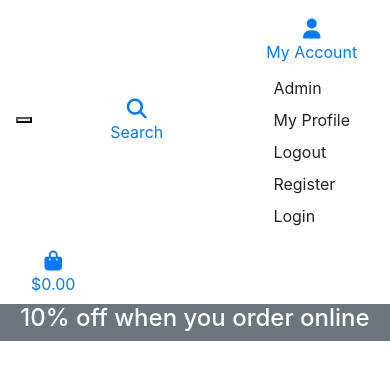
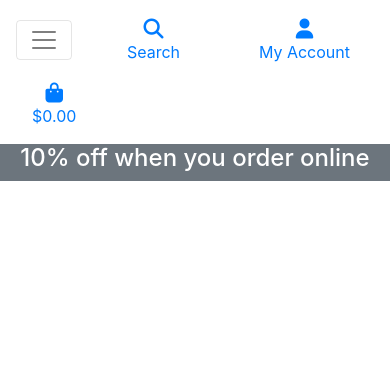
Before and after one commit to elliemcavoy/zolsha-order-online, a Django app: page / in a window 390 px wide. Shown: the top 380 px of the page. Run offline with Django 3.2, Linux system fonts and the light colour scheme; some libraries are stand-ins or nearby versions.

Commit message:
Fixed Account dropdown on mobile view as dropdown items were always displayed instead of on click

```diff
--- a/templates/base.html
+++ b/templates/base.html
@@ -56,7 +56,7 @@
       </div>
         <div class="col-12 col-md-4 col-lg-4 my-auto">
           <ul class="list-inline list-unstyled">
-              <li class="list-inline-item dropdown my-auto">
+              <li class="list-inline-item dropdown">
                 <a class="nav-link" href="#" id="user-options" data-toggle="dropdown" aria-haspopup="true" aria-expanded="false">
                     <div class="text-center">
                         <div><i class="fas fa-user fa-lg"></i></div>
@@ -87,8 +87,8 @@
       </div>
       <div class="row bg-white">
         <nav class="navbar navbar-expand-lg navbar-light w-100">
-            <button class="toggler" type="button" data-toggle="collapse" data-target="#main-nav" aria-controls="main-nav" aria-expanded="false" aria-label="Toggle navigation">
-                <span class="toggler-icon"></span>
+            <button class="navbar-toggler" type="button" data-toggle="collapse" data-target="#main-nav" aria-controls="main-nav" aria-expanded="false" aria-label="Toggle navigation">
+                <span class="navbar-toggler-icon"></span>
             </button>
             {% include 'includes/mobile-nav.html' %}
             {% include 'includes/navigation.html' %}
--- a/templates/includes/mobile-nav.html
+++ b/templates/includes/mobile-nav.html
@@ -20,14 +20,13 @@
         </form>
     </div>
 </li>
-<li class="list-inline-item dropdown">
+<li class="list-inline-item">
     <a class="text-black nav-link d-block d-lg-none" href="#" id="user-options" data-toggle="dropdown" aria-haspopup="true" aria-expanded="false">
         <div class="text-center">
             <div><i class="fas fa-user fa-lg"></i></div>
             <p class="my-0">My Account</p>
         </div>
-    </a>
-    <div class="dropdown-menu border-0" aria-labelledby="user-options"></div>
+        <div class="dropdown-menu border-0" aria-labelledby="user-options">
         <a href="" class="dropdown-item">Admin</a>
         <a href="" class="dropdown-item">My Profile</a>
         <a href="" class="dropdown-item">Logout</a>
```
Lines whose indentation alone changed are shown as unchanged.
